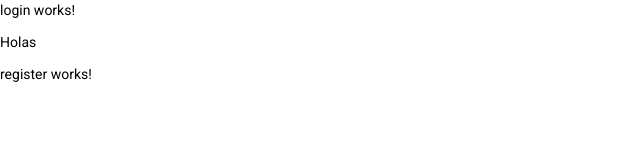
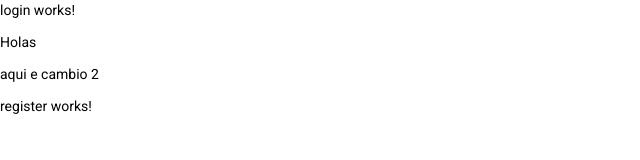
Before and after one commit to 1Dore/TIPP, an Angular app in the folder Front-end/frontend-tipp/: page / in a window 1280 px wide. Shown: the top 160 px of the page, without its empty margins (0-640 px from the left). Built offline with nearby package versions, Linux system fonts and the light colour scheme.

Commit message:
Update login.component.html

```diff
--- a/Front-end/frontend-tipp/src/app/components/login/login.component.html
+++ b/Front-end/frontend-tipp/src/app/components/login/login.component.html
@@ -1,2 +1,3 @@
 <p>login works!</p>
 <p>Holas</p>
+<p>aqui e cambio 2</p>
```
